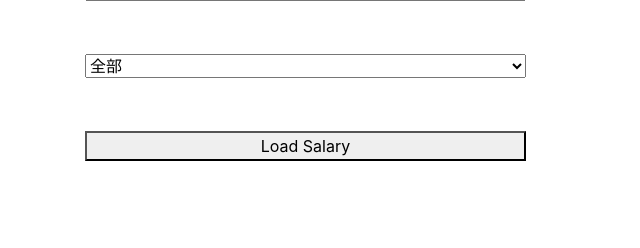
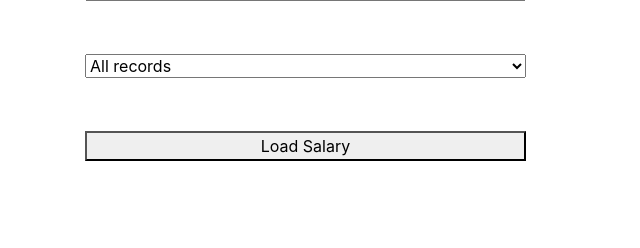
Before and after one commit to mikeliaohm/django-tutorial, a Django app: page /sqlserver/info/ in a window 1280 px wide. Shown: the part 395-643 px from the top of the page, without its empty margins (0-640 px from the left). Run offline with Django 3.2, Linux system fonts and the light colour scheme; the visitor is signed in with stand-in values (Sample User, id 1); some libraries are stand-ins or nearby versions.

Commit message:
editted dropdown box prompt

```diff
--- a/templates/sqlserver/employee_detail.html
+++ b/templates/sqlserver/employee_detail.html
@@ -31,7 +31,7 @@
         </form>
 
         <select name="month" id='monthSelected'>
-            <option value="all">全部</option>
+            <option value="all">All records</option>
             <option value="201908">201908</option>
             <option value="201909">201909</option>
             <option value="201910">201910</option>
```
